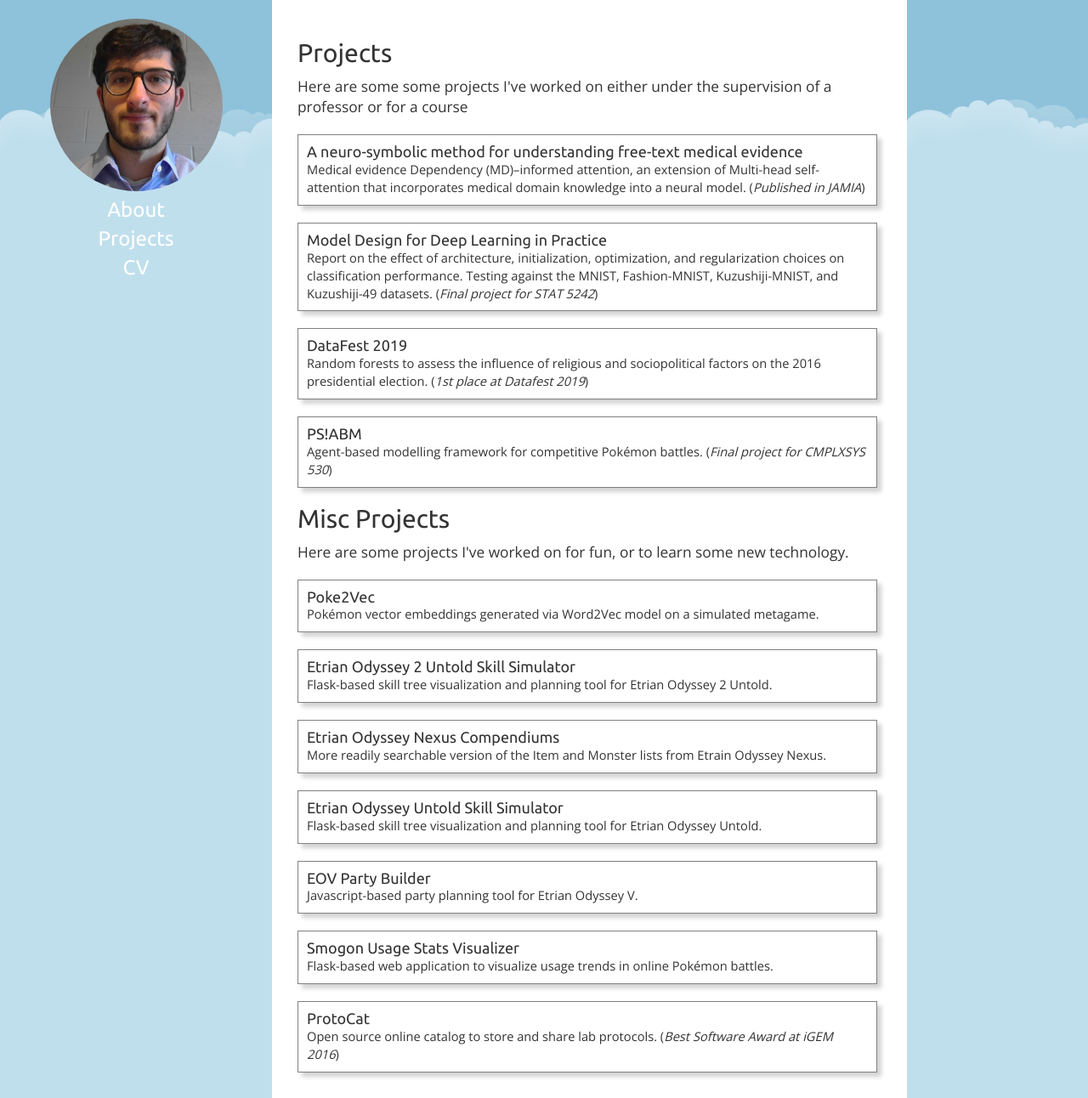
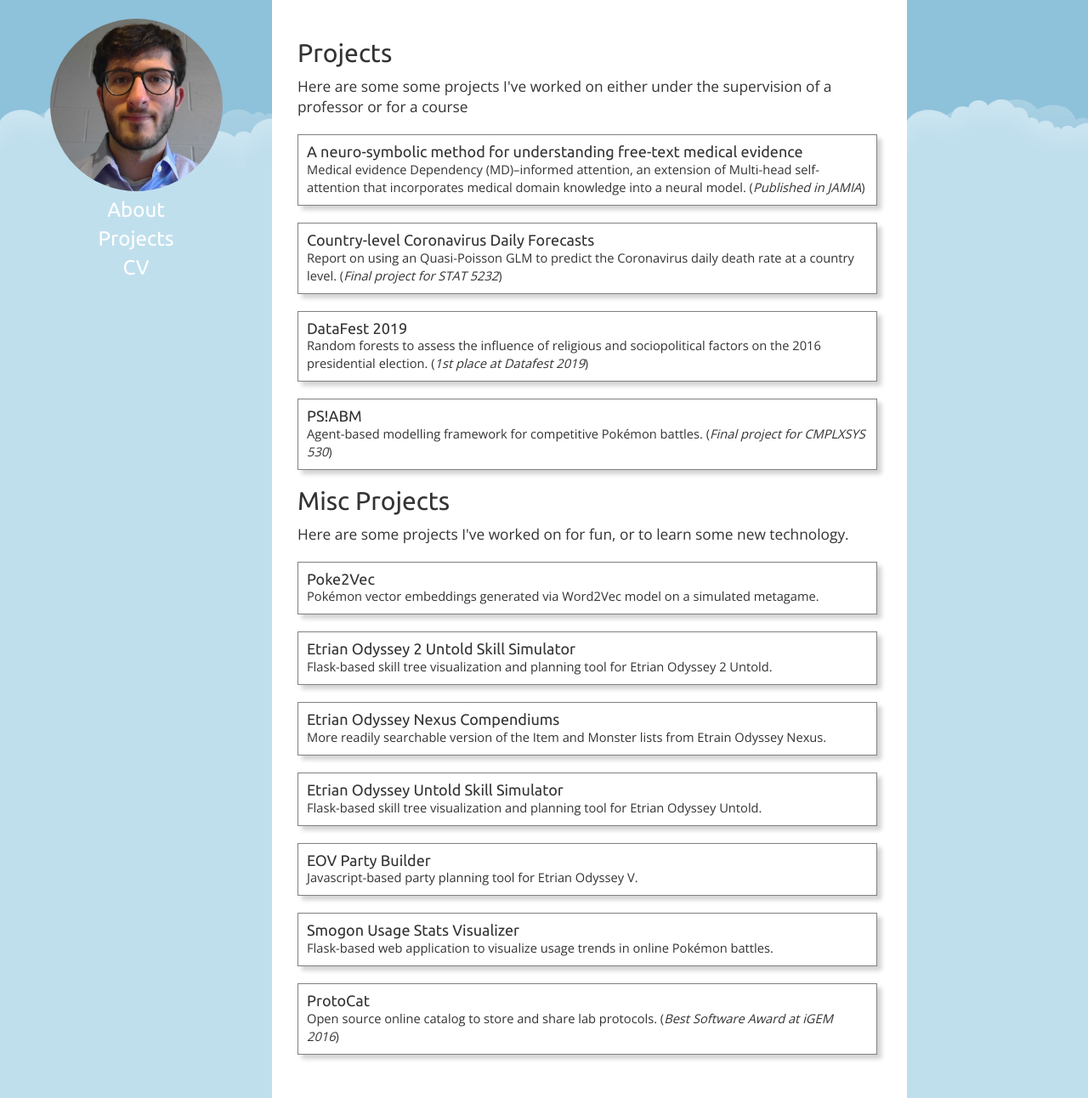
Before and after one commit to aturfah/website, a Jekyll site: the page built from projects.html, in a window 1280 px wide and 1292 px high. Shown: the whole window at 85% size. Built offline with Jekyll 4.4.1, drawn with Linux system fonts in a browser that asks for light colours; nearby versions of some CDN libraries.

Commit message:
Add the 5232 report

```diff
--- a/_data/projects.yml
+++ b/_data/projects.yml
@@ -10,6 +10,10 @@
   link: https://github.com/aturfah/5242_final_project/blob/main/5242_final_report.pdf
   description: Report on the effect of architecture, initialization, optimization, and regularization choices on classification performance. Testing against the MNIST, Fashion-MNIST, Kuzushiji-MNIST, and Kuzushiji-49 datasets.
   note: Final project for STAT 5242
+- title: Country-level Coronavirus Daily Forecasts
+  link: /assets/misc/5232_final_report.pdf
+  description: Report on using an Quasi-Poisson GLM to predict the Coronavirus daily death rate at a country level.
+  note: Final project for STAT 5232
   misc_project: false
 - title: Poke2Vec
   link: https://aturfah.github.io/poke2vec/
```
Also changed, not shown: 1 other file.
